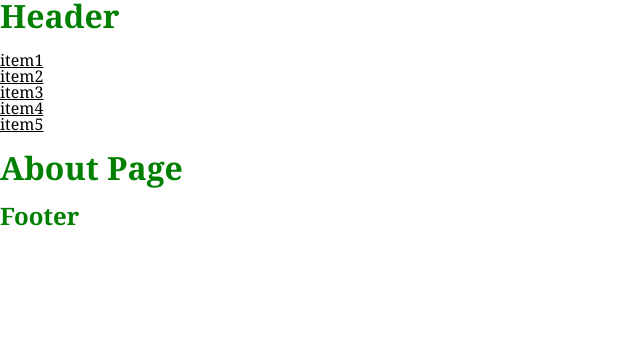
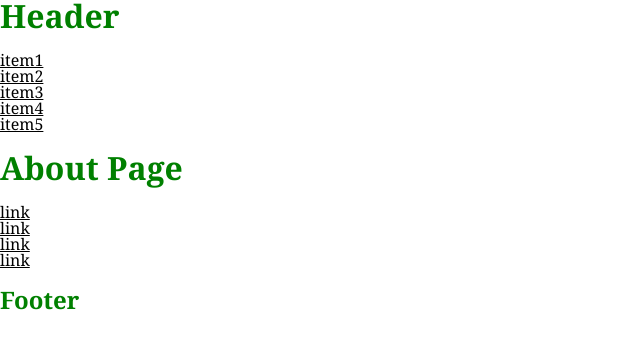
Before and after one commit to AmeliePoulain92/gulp-project, a website: page app/about.html in a window 1280 px wide. Shown: the whole page, without its empty margins (0-640 px from the left). Drawn offline with Linux system fonts and the light colour scheme.

Commit message:
new gulp

```diff
--- a/app/about.html
+++ b/app/about.html
@@ -30,6 +30,12 @@
         </header>
         <main class="main about-main">
             <h1>About Page</h1>
+            <ul class="about-tabs">
+                <li><a href="#">link</a></li>
+                <li><a href="#">link</a></li>
+                <li><a href="#">link</a></li>
+                <li><a href="#">link</a></li>
+            </ul>
         </main>
     </div>
     <!-- END:wrapper -->
--- a/gulpfile.js
+++ b/gulpfile.js
@@ -11,7 +11,6 @@ var prettify = require('gulp-jsbeautifier');
 var rigger = require('gulp-rigger');
 var browserSync = require('browser-sync');
 var useref = require('gulp-useref');
-var psi = require('psi');
 
 gulp.task('scss', function() {
 	return gulp.src('app/scss/*.scss')
```
Also changed, not shown: app/template-modules/about.html (+6 -0 lines).
